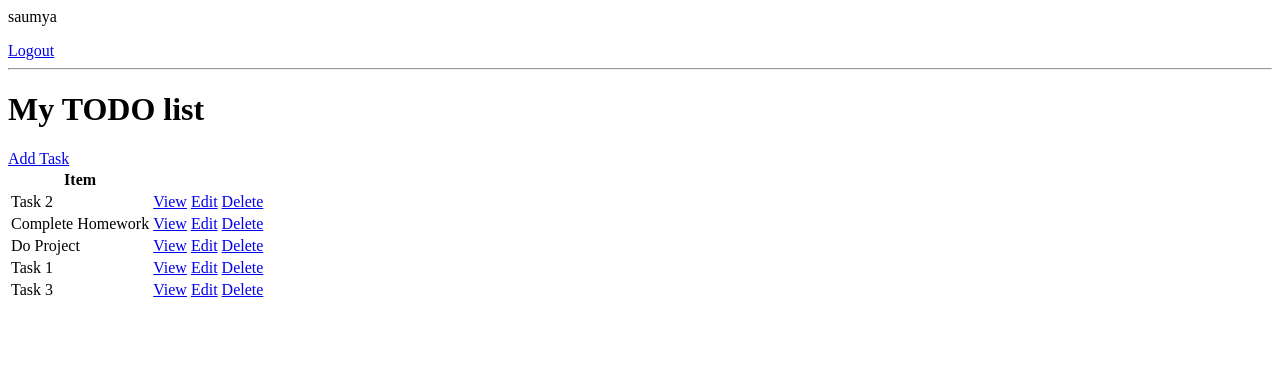
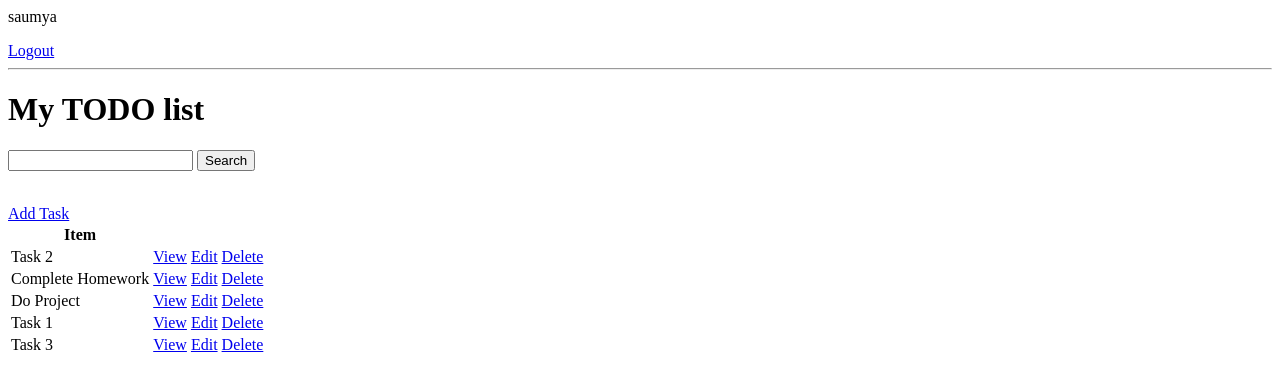
Before and after one commit to saumya-mendiratta/TODO-Django, a Django app: page / in a window 1280 px wide. Shown: the top 391 px of the page. Run offline with Django 4.2, Linux system fonts and the light colour scheme; a user stored in the database is signed in; data comes from the database, SQL or seed files in the repository; both versions use the stored data as it was after the commit.

Commit message:
Done without styling

```diff
--- a/base/templates/base/task_list.html
+++ b/base/templates/base/task_list.html
@@ -10,6 +10,14 @@
 <hr>
 
 <h1> My TODO list </h1>
+
+<!-- Search form -->
+<form method='get' >
+    <input type='text' name='search-area' value ={{search_input}}>
+    <input type ='submit' value="Search">
+</form>
+
+<br>
 
 <a href='/task-create'>Add Task</a>
 
--- a/base/urls.py
+++ b/base/urls.py
@@ -3,6 +3,7 @@ from .views import TaskList , TaskDetail , TaskCreate , TaskUpdate , TaskDelete
 from django.contrib.auth.views import LogoutView
 
 urlpatterns = [
+
     path('login/' , CustomLoginview.as_view() , name = 'login'),
     path('logout/' , LogoutView.as_view(next_page = 'login') ,name = 'logout'),
     path('register/' , RegisterPage.as_view() ,name = 'register' ),
--- a/base/views.py
+++ b/base/views.py
@@ -53,8 +53,14 @@ class TaskList( LoginRequiredMixin , ListView):
         context = super().get_context_data(**kwargs)
         context['tasks'] = context['tasks'].filter(user = self.request.user )
         context['count'] = context['tasks'].filter( complete = True)
+
+        search_input = self.request.GET.get('search-area') or ''
+        if search_input:
+             context['tasks'] = context['tasks'].filter(title__startswith=search_input)
+
+        context['search_input'] = search_input
+
         return context
-
 
 
 class TaskDetail(LoginRequiredMixin , DetailView):
```
Also changed, not shown: db.sqlite3.
